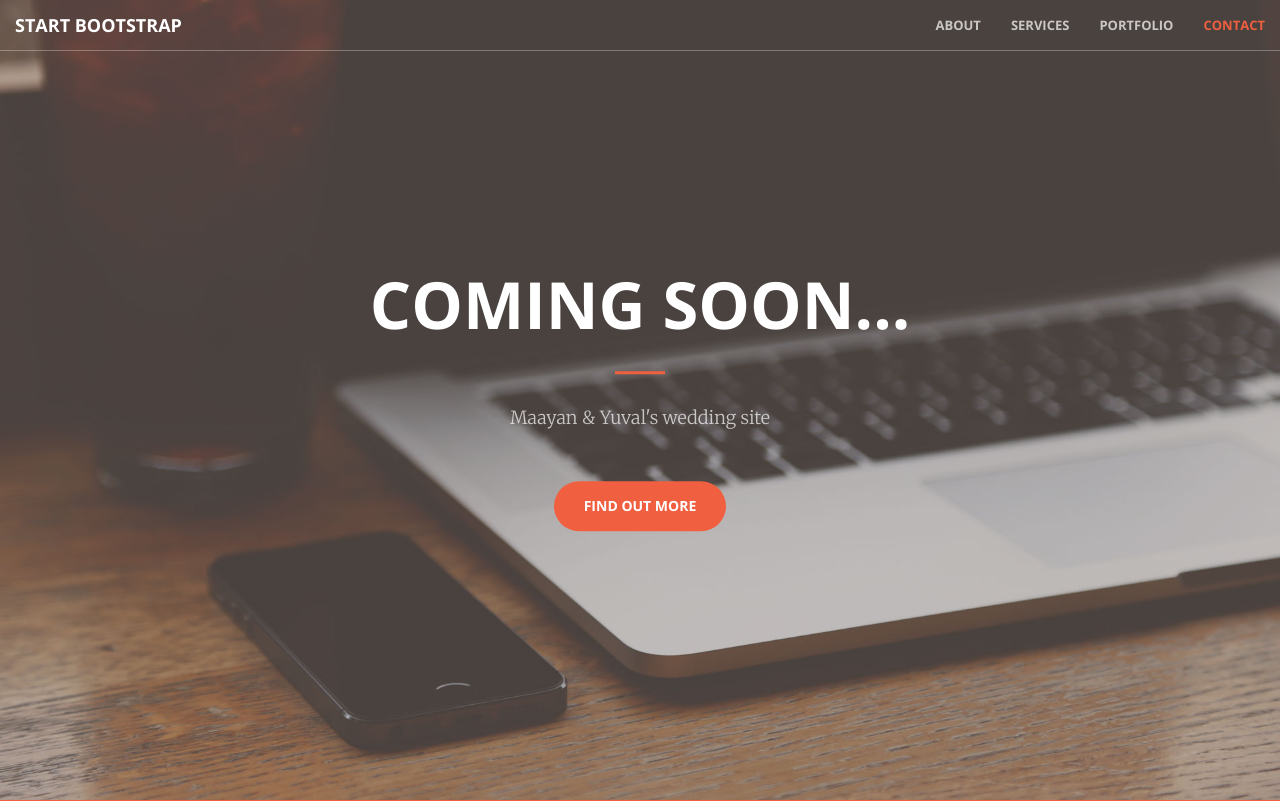
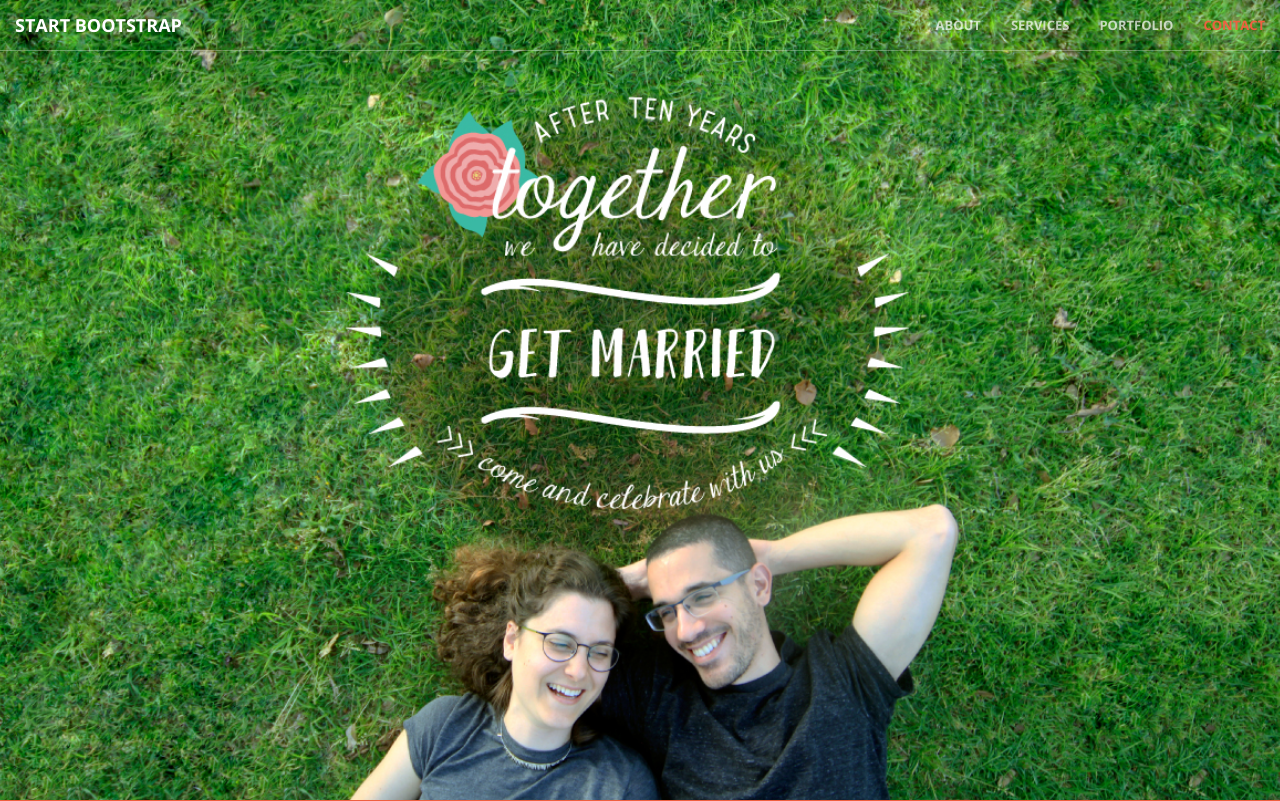
Before and after one commit to yuvalcar/wedwebsite, a Flask app: page / in a window 1280 px wide. Shown: the top 801 px of the page. Run offline with Flask 2, Linux system fonts and the light colour scheme; some libraries are stand-ins or nearby versions.

Commit message:
adding cover photo

```diff
--- a/wedweb/templates/invite.html
+++ b/wedweb/templates/invite.html
@@ -69,12 +69,6 @@
 
     <header>
         <div class="header-content">
-            <div class="header-content-inner">
-                <h1>Coming soon...</h1>
-                <hr>
-                <p>Maayan & Yuval's wedding site</p>
-                <a href="#about" class="btn btn-primary btn-xl page-scroll">Find Out More</a>
-            </div>
         </div>
     </header>
 
@@ -231,7 +225,7 @@
         <div class="container text-center">
             <div class="call-to-action">
                 <h2>Click here to navigate</h2>
-                <a href="waze://?ll=32.0787429,34.7948063&z=6" target="_blank" class="btn btn-default btn-xl wow tada">Open in Waze</a>
+                <a href="waze://?ll=32.0787429,34.7948063&z=6&navigate=true" target="_blank" class="btn btn-default btn-xl wow tada">Open in Waze</a>
             </div>
         </div>
     </aside>
```
Also changed, not shown: wedweb/static/font-awesome/fonts/FontAwesome.old.otf (added), wedweb/static/font-awesome/fonts/FontAwesome.otf, wedweb/static/img/header.jpg.
